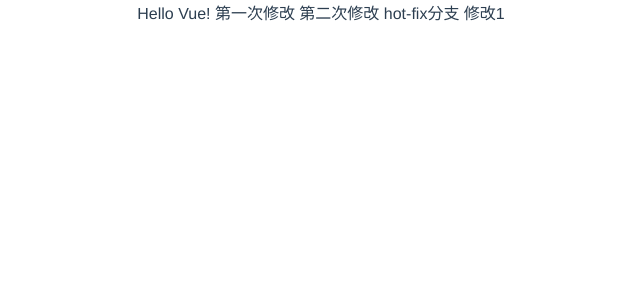
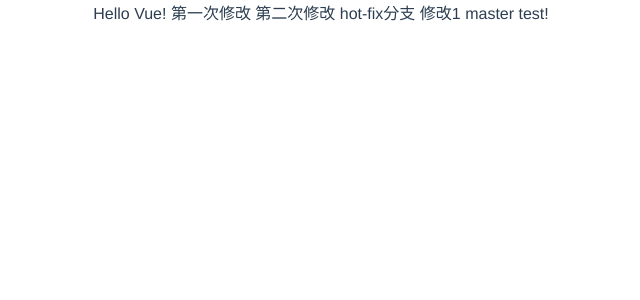
Before and after one commit to yylstudytest1/vue-demo, a Vue app: page /#/ in a window 1280 px wide. Shown: the top 300 px of the page, without its empty margins (319-959 px from the left). Built offline with nearby package versions, Linux system fonts and the light colour scheme; what vue-resource would draw is missing.

Commit message:
master commit

```diff
--- a/src/pages/vue-demo.vue
+++ b/src/pages/vue-demo.vue
@@ -4,6 +4,7 @@
     第一次修改
     第二次修改
     hot-fix分支 修改1
+    master test!
   </div>
 </template>
 
```
